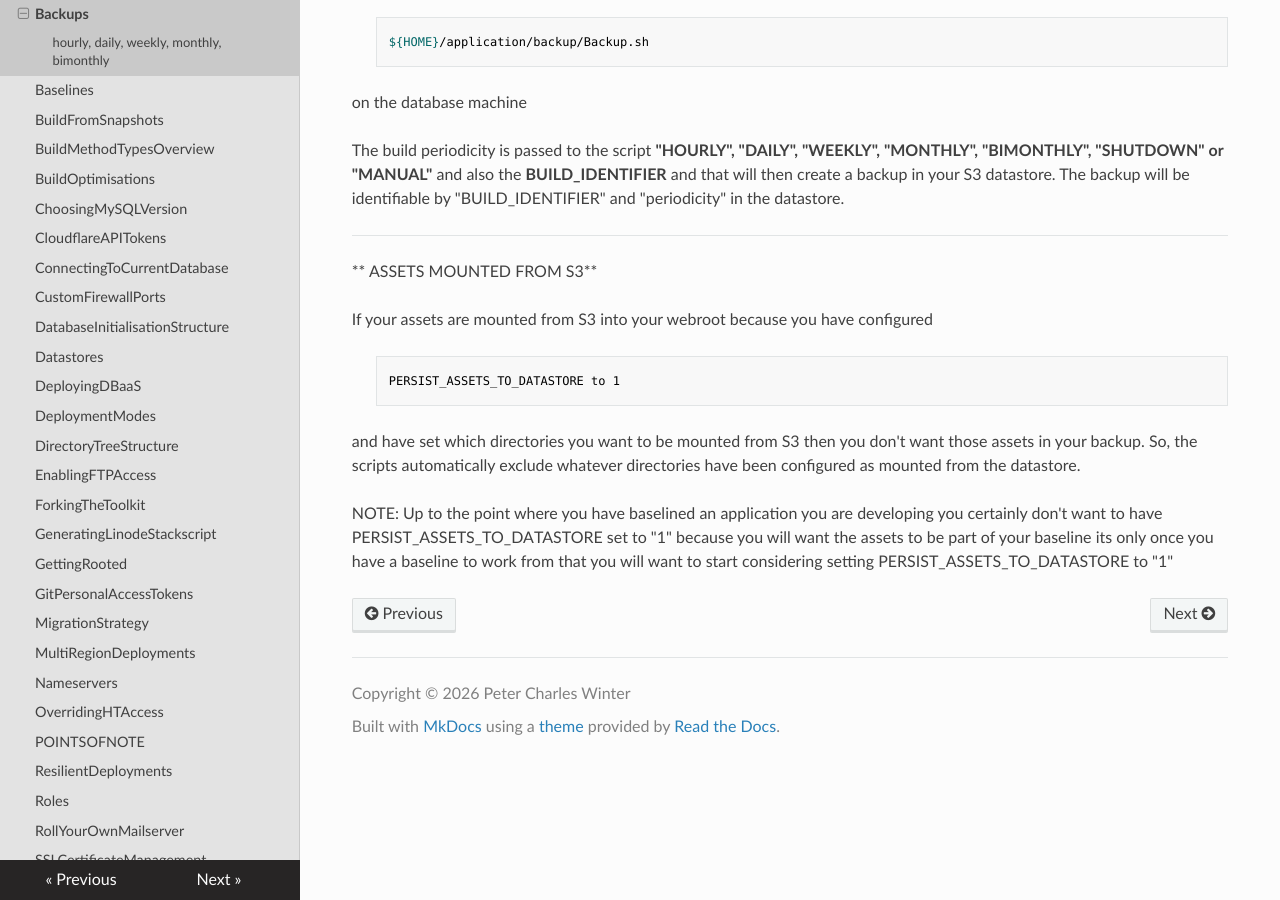
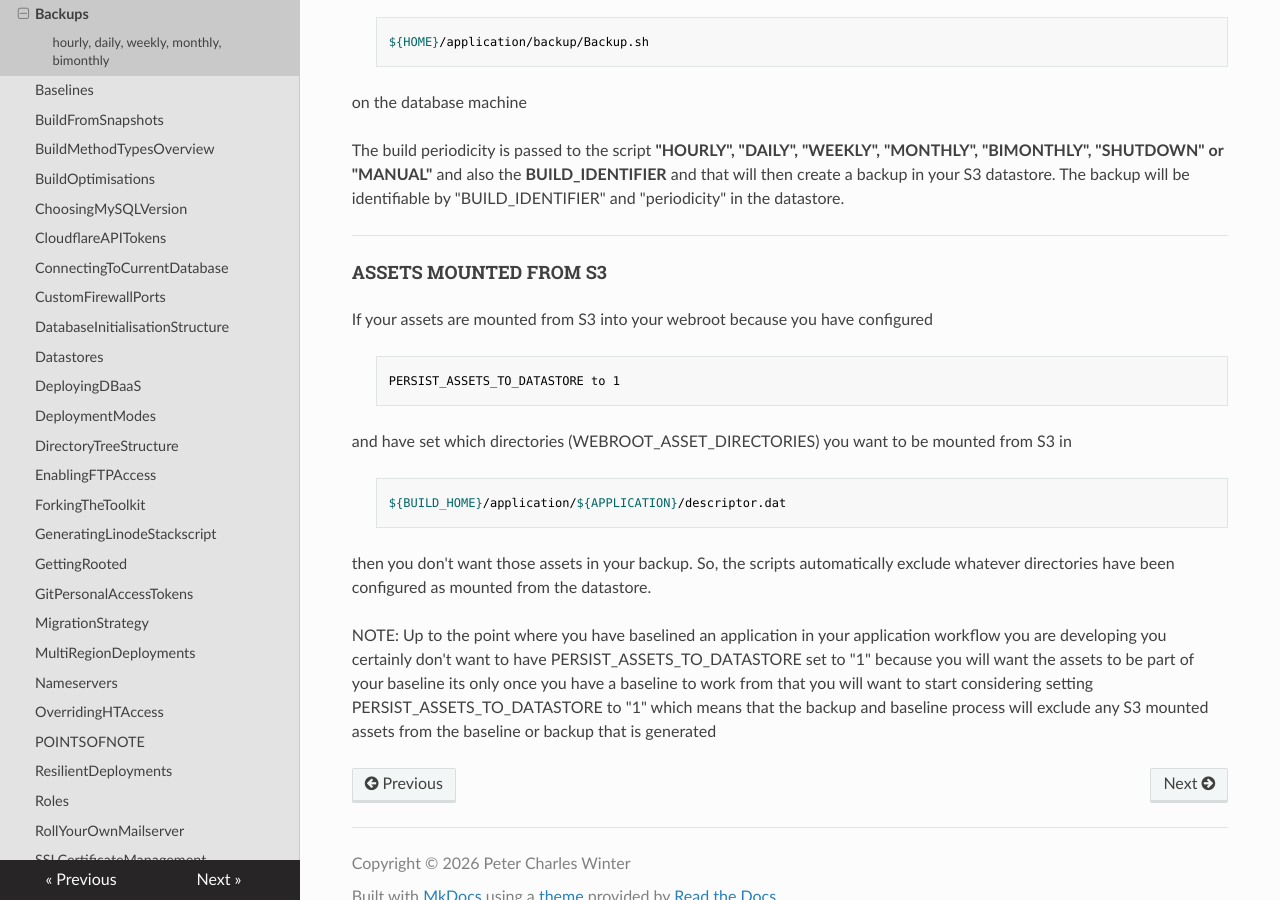
Before and after one commit to wintersys-dev/adt-documentation, an MkDocs documentation site: the page built from docs/Agile Deployment Toolkit/Deployment/Backups.md, in a window 1280 px wide and 900 px high, scrolled down 1578 px. Built offline with MkDocs 1.6.1, drawn with Linux system fonts in a browser that asks for light colours; nearby versions of some CDN libraries.

Commit message:
Update Backups.md

```diff
--- a/docs/Agile Deployment Toolkit/Deployment/Backups.md
+++ b/docs/Agile Deployment Toolkit/Deployment/Backups.md
@@ -59,12 +59,16 @@ The build periodicity is passed to the script **"HOURLY", "DAILY", "WEEKLY", "MO
 
 -------------------------------------------------------------------------------------------------------------
 
-** ASSETS MOUNTED FROM S3**
+#### ASSETS MOUNTED FROM S3
 
 If your assets are mounted from S3 into your webroot because you have configured
 
 >     PERSIST_ASSETS_TO_DATASTORE to 1
 
-and have set which directories you want to be mounted from S3 then you don't want those assets in your backup. So, the scripts automatically exclude whatever directories have been configured as mounted from the datastore.
+and have set which directories (WEBROOT_ASSET_DIRECTORIES) you want to be mounted from S3 in
 
-NOTE: Up to the point where you have baselined an application you are developing you certainly don't want to have PERSIST_ASSETS_TO_DATASTORE set to "1" because you will want the assets to be part of your baseline its only once you have a baseline to work from that you will want to start considering setting  PERSIST_ASSETS_TO_DATASTORE to "1"
+>     ${BUILD_HOME}/application/${APPLICATION}/descriptor.dat
+
+then you don't want those assets in your backup. So, the scripts automatically exclude whatever directories have been configured as mounted from the datastore.
+
+NOTE: Up to the point where you have baselined an application in your application workflow you are developing you certainly don't want to have PERSIST_ASSETS_TO_DATASTORE set to "1" because you will want the assets to be part of your baseline its only once you have a baseline to work from that you will want to start considering setting  PERSIST_ASSETS_TO_DATASTORE to "1" which means that the backup and baseline process will exclude any S3 mounted assets from the baseline or backup that is generated
```
